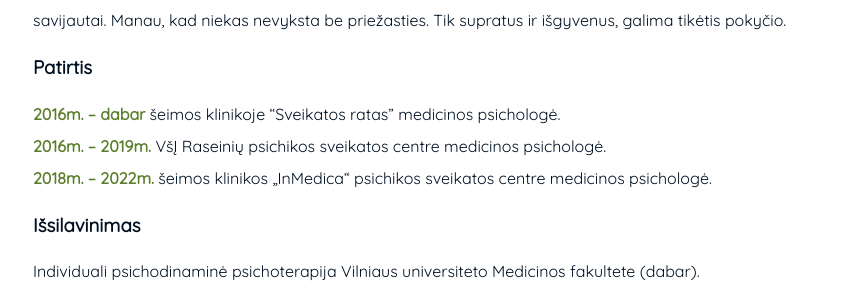
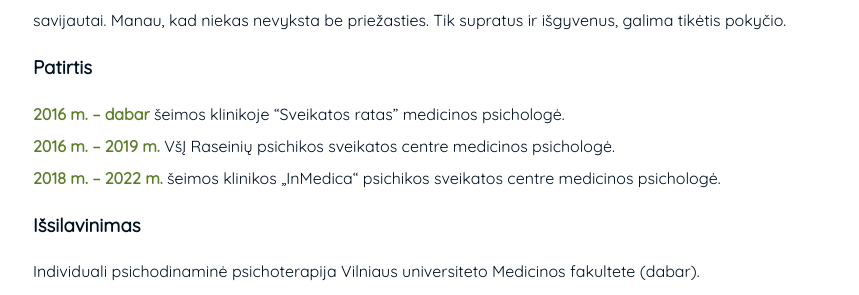
Before and after one commit to mindaugasjaugelis/vidinis-vaikas, a Jekyll site: the page built from kristina-resume.md, in a window 1280 px wide. Shown: the part 520-815 px from the top of the page, without its empty margins (207-1066 px from the left). Built offline with Jekyll 4.4.1, drawn with Linux system fonts in a browser that asks for light colours; our own code applies the rules of GitHub Pages for plain Markdown files.

Commit message:
Add space between year and m

```diff
--- a/assets/css/main.css
+++ b/assets/css/main.css
@@ -337,7 +337,7 @@ strong {
   }
 
   .menu__entry {
-    margin-right: 19px;
+    margin-right: 18px;
   }
 }
 /* Custom */
@@ -345,7 +345,7 @@ strong {
   text-align: center;
 }
 
-@media (max-width: 360px) {
+@media (max-width: 359px) {
   .menu {
     display: flex;
     flex-direction: column;
@@ -354,6 +354,6 @@ strong {
   }
 
   .menu__entry {
-    margin-right: 25px;
+    margin-right: 18px;
   }
 }
--- a/kristina-resume.md
+++ b/kristina-resume.md
@@ -13,9 +13,9 @@ turėti dabartiniam gyvenimui, esamai savijautai. Manau, kad niekas nevyksta be
 supratus ir išgyvenus, galima tikėtis pokyčio.
 
 ### Patirtis
-**2016m. – dabar** šeimos klinikoje “Sveikatos ratas” medicinos psichologė.<br>
-**2016m. – 2019m.** VšĮ Raseinių psichikos sveikatos centre medicinos psichologė.<br>
-**2018m. – 2022m.** šeimos klinikos „InMedica“ psichikos sveikatos centre medicinos psichologė.
+**2016 m. – dabar** šeimos klinikoje “Sveikatos ratas” medicinos psichologė.<br>
+**2016 m. – 2019 m.** VšĮ Raseinių psichikos sveikatos centre medicinos psichologė.<br>
+**2018 m. – 2022 m.** šeimos klinikos „InMedica“ psichikos sveikatos centre medicinos psichologė.
 
 ### Išsilavinimas
 Individuali psichodinaminė psichoterapija Vilniaus universiteto Medicinos fakultete (dabar).<br>
```
